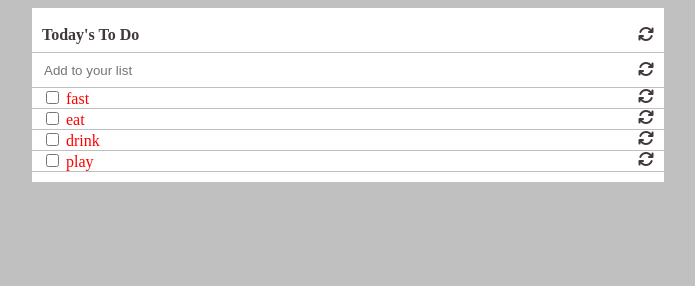
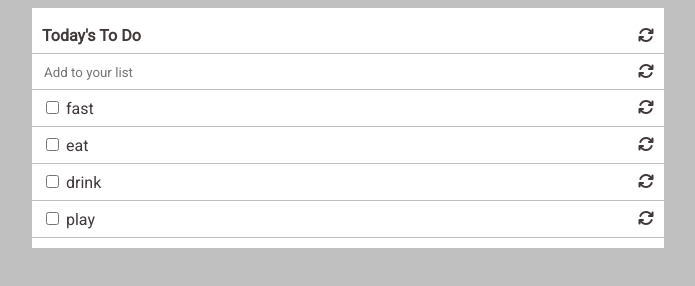
Before and after one commit to SajjadAhmad14/JS-ToDo, a website built with webpack: page src/index.html in a window 1280 px wide. Shown: the whole page, without its empty margins (292-987 px from the left). Built offline with nearby package versions, Linux system fonts and the light colour scheme.

Commit message:
Add Roboto font and change color

```diff
--- a/src/index.html
+++ b/src/index.html
@@ -8,12 +8,12 @@
   </head>
   <body>
     <div class="todo">
-      <div class="todo-title border">
+      <div class="todo-title border roboto-font">
         <div class = "margins">Today's To Do</div>
         <div class = "margins"><i class="fa fa-refresh" aria-hidden="true"></i></div>
       </div>
       <div class="todo-input border">
-        <div class = "margins"><input type = "text" name = "todo-description" id = "description" placeholder="Add to your list"></div>
+        <div class = "margins"><input type = "text" name = "todo-description" id = "description" placeholder="Add to your list" class = "roboto-font"></div>
         <div class = "margins"><i class="fa fa-refresh" aria-hidden="true"></i></div>
       </div>
       <div>
--- a/src/index.js
+++ b/src/index.js
@@ -34,7 +34,7 @@ const populateList = () => {
     const listItem = document.createElement("div");
     listItem.classList.add("item")
     listItem.classList.add("border");
-    // itemsList.classList.add("margins");
+    itemsList.classList.add("roboto-font");
     listItem.innerHTML = `
     <div class = "margins">
     <input type = "checkbox">
--- a/src/style.css
+++ b/src/style.css
@@ -1,17 +1,23 @@
+@import url("https://fonts.googleapis.com/css2?family=Roboto&display=swap");
+
 body {
   background-color: #c0c0c0;
 }
+
+.roboto-font {
+  font-family: "Roboto", sans-serif;
+}
+
 .todo {
   max-width: 50%;
   margin: 0 auto;
   background-color: #fff;
-  color: rgb(65, 57, 57);
+  color: #413939;
   padding: 10px 0;
 }
 
 .border {
   border-bottom: 1px solid silver;
-
 }
 
 .todo-title {
@@ -28,7 +34,7 @@ body {
   padding: 8px 0;
 }
 
-.margins{
+.margins {
   margin-right: 10px;
   margin-left: 10px;
 }
@@ -46,4 +52,6 @@ body {
   color: red;
   display: flex;
   justify-content: space-between;
+  padding: 8px 0;
+  color: #413939;
 }
```
